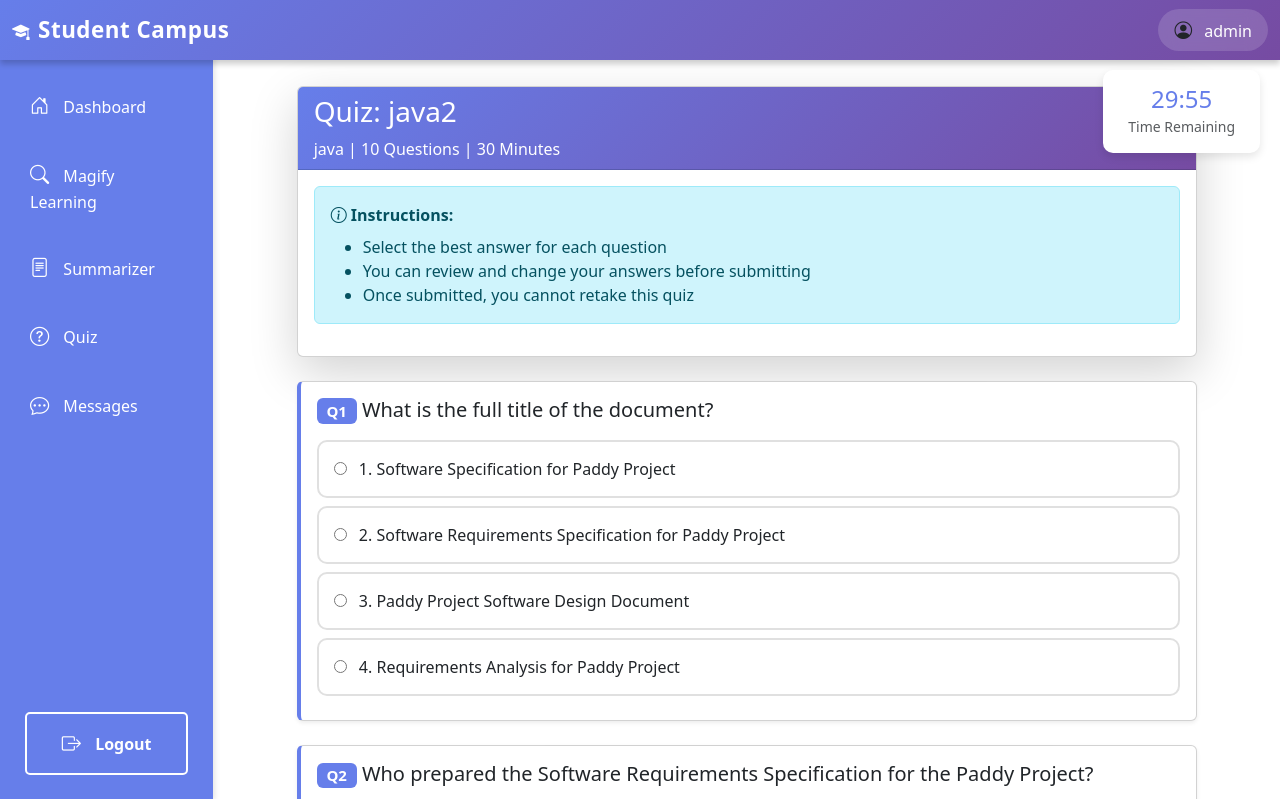
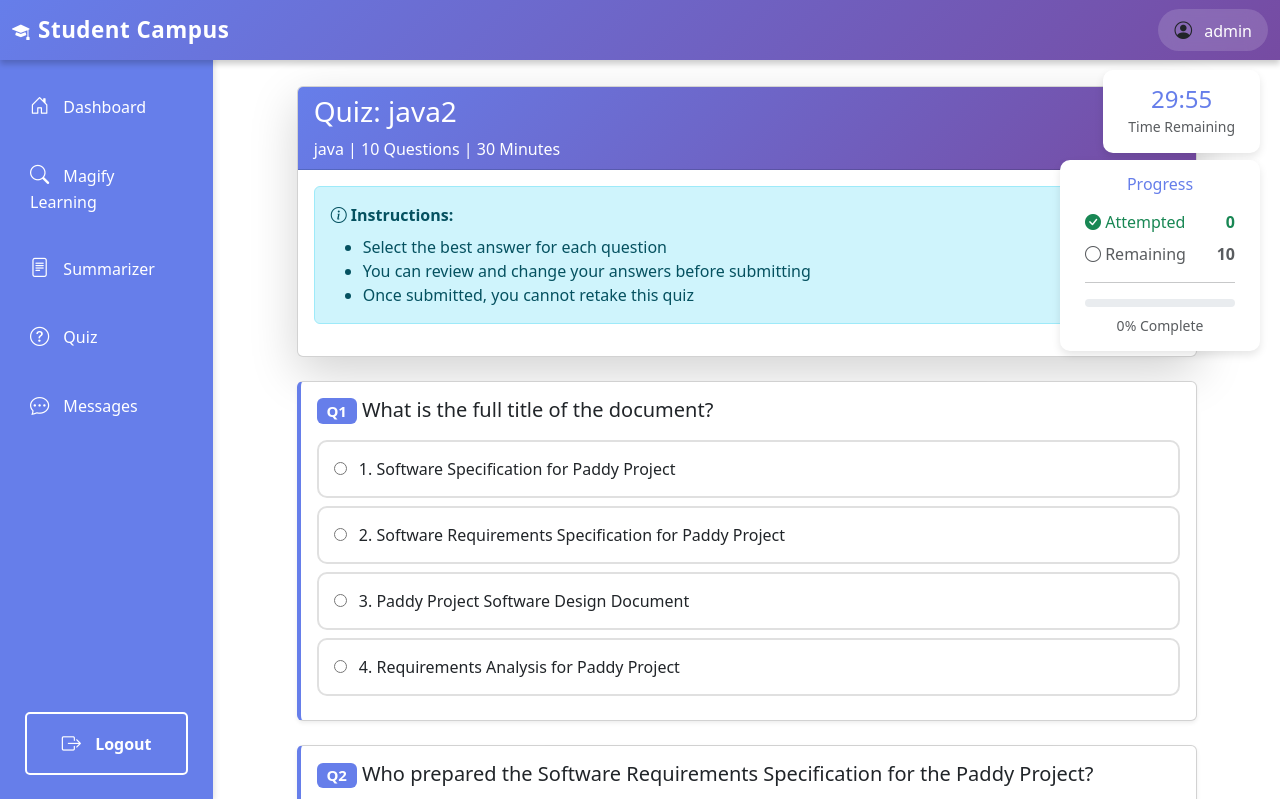
Before and after one commit to Roshan0909/LangChain-PDF-Processor, a Django app: page /student/quiz/take/5/ in a window 1280 px wide. Shown: the top 799 px of the page. Run offline with Django 5.2, Linux system fonts and the light colour scheme; a user stored in the database is signed in; data comes from the database, SQL or seed files in the repository; both versions use the stored data as it was after the commit.

Commit message:
Enhance quiz generation and tracking features
- Updated the quiz generation logic in `quiz_generator.py` to improve the prompt structure and ensure valid JSON output.
- Added a progress tracker in `take_quiz.html` to display attempted and remaining questions, along with a progress bar.
- Implemented JavaScript functionality to update the progress tracker dynamically as students answer questions.
- Enhanced the `create_quiz.html` and `generate_quiz.html` templates to display messages for user feedback.
- Added a new PDF document `Paddy_Unit_Test_Document.pdf` to the media notes directory.

```diff
--- a/templates/students/take_quiz.html
+++ b/templates/students/take_quiz.html
@@ -38,8 +38,19 @@
         border-radius: 10px;
         box-shadow: 0 4px 8px rgba(0,0,0,0.1);
     }
+    .progress-tracker {
+        position: fixed;
+        top: 160px;
+        right: 20px;
+        z-index: 1000;
+        background: white;
+        padding: 15px 25px;
+        border-radius: 10px;
+        box-shadow: 0 4px 8px rgba(0,0,0,0.1);
+        min-width: 200px;
+    }
     @media (max-width: 768px) {
-        .timer {
+        .timer, .progress-tracker {
             position: relative;
             top: 0;
             right: 0;
@@ -61,6 +72,30 @@
             <div class="text-center">
                 <h4 class="mb-0" id="timer" style="color: #667eea;">{{ quiz.duration }}:00</h4>
                 <small class="text-muted">Time Remaining</small>
+            </div>
+        </div>
+
+        <!-- Progress Tracker -->
+        <div class="progress-tracker">
+            <div class="text-center">
+                <h6 class="mb-3" style="color: #667eea;">Progress</h6>
+                <div class="mb-2">
+                    <div class="d-flex justify-content-between align-items-center mb-1">
+                        <span class="text-success"><i class="bi bi-check-circle-fill"></i> Attempted</span>
+                        <strong id="attemptedCount" class="text-success">0</strong>
+                    </div>
+                </div>
+                <div>
+                    <div class="d-flex justify-content-between align-items-center mb-1">
+                        <span class="text-muted"><i class="bi bi-circle"></i> Remaining</span>
+                        <strong id="remainingCount" class="text-muted">{{ quiz.questions.count }}</strong>
+                    </div>
+                </div>
+                <hr>
+                <div class="progress mt-2" style="height: 8px;">
+                    <div id="progressBar" class="progress-bar" style="width: 0%; background-color: #667eea;" role="progressbar"></div>
+                </div>
+                <small class="text-muted d-block mt-2"><span id="progressPercent">0</span>% Complete</small>
             </div>
         </div>
 
@@ -96,7 +131,7 @@
                         <div class="options">
                             {% for option in question.options %}
                                 <label class="option-label d-block mb-2">
-                                    <input type="radio" name="question_{{ question.id }}" value="{{ forloop.counter0 }}" required>
+                                    <input type="radio" name="question_{{ question.id }}" value="{{ forloop.counter0 }}" required onchange="updateProgress()">
                                     <span class="ms-2">{{ forloop.counter|upper }}. {{ option }}</span>
                                 </label>
                             {% endfor %}
@@ -142,9 +177,45 @@
     // Timer
     const duration = {{ quiz.duration }} * 60; // Convert to seconds
     let timeLeft = duration;
+    const totalQuestions = {{ quiz.questions.count }};
 
     const timerElement = document.getElementById('timer');
     const quizForm = document.getElementById('quizForm');
+    const attemptedCountElement = document.getElementById('attemptedCount');
+    const remainingCountElement = document.getElementById('remainingCount');
+    const progressBarElement = document.getElementById('progressBar');
+    const progressPercentElement = document.getElementById('progressPercent');
+
+    // Update progress tracker
+    function updateProgress() {
+        const allRadios = document.querySelectorAll('input[type="radio"]');
+        const questionNames = new Set();
+
+        // Get all unique question names
+        allRadios.forEach(radio => {
+            questionNames.add(radio.name);
+        });
+
+        // Count answered questions
+        let answeredCount = 0;
+        questionNames.forEach(name => {
+            const radios = document.querySelectorAll(`input[name="${name}"]`);
+            for (let radio of radios) {
+                if (radio.checked) {
+                    answeredCount++;
+                    break;
+                }
+            }
+        });
+
+        const remainingCount = totalQuestions - answeredCount;
+        const percentage = Math.round((answeredCount / totalQuestions) * 100);
+
+        attemptedCountElement.textContent = answeredCount;
+        remainingCountElement.textContent = remainingCount;
+        progressBarElement.style.width = percentage + '%';
+        progressPercentElement.textContent = percentage;
+    }
 
     function updateTimer() {
         const minutes = Math.floor(timeLeft / 60);
```
Also changed, not shown: teachers/quiz_generator.py (+54 -40 lines), templates/teachers/create_quiz.html (+9 -0 lines), templates/teachers/generate_quiz.html (+10 -1 lines), db.sqlite3, 3 other files.
